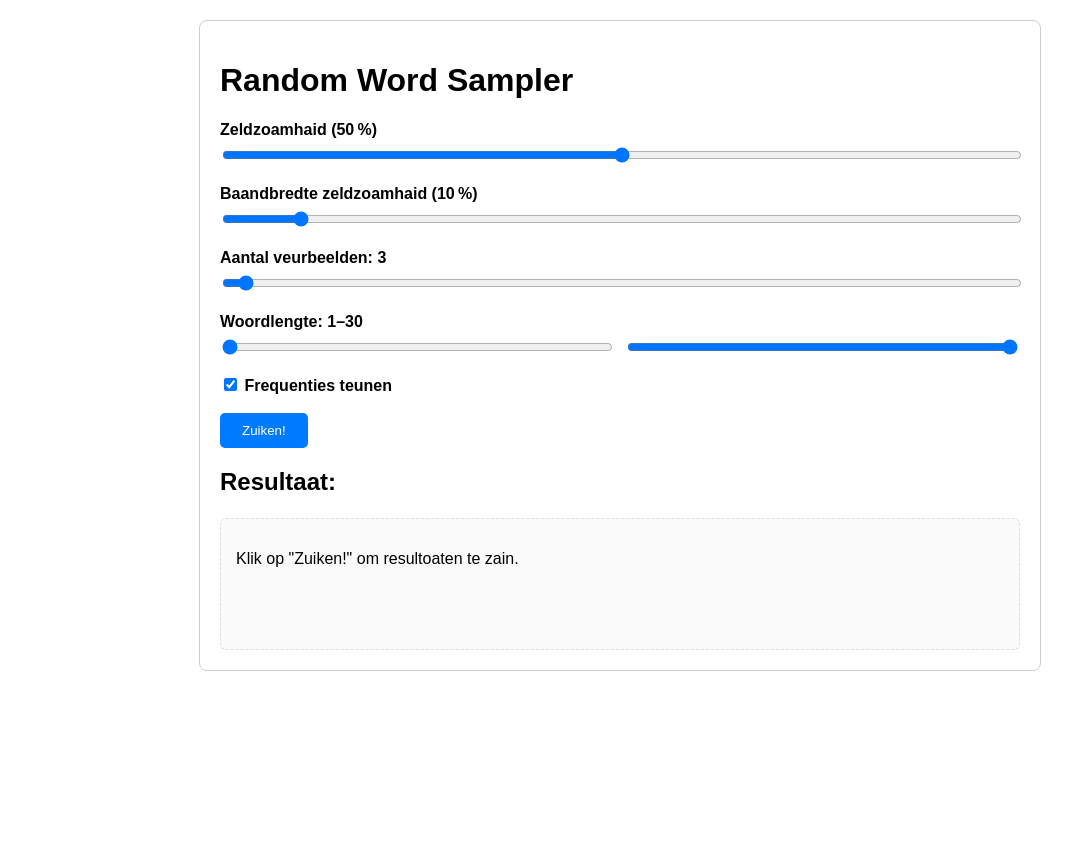
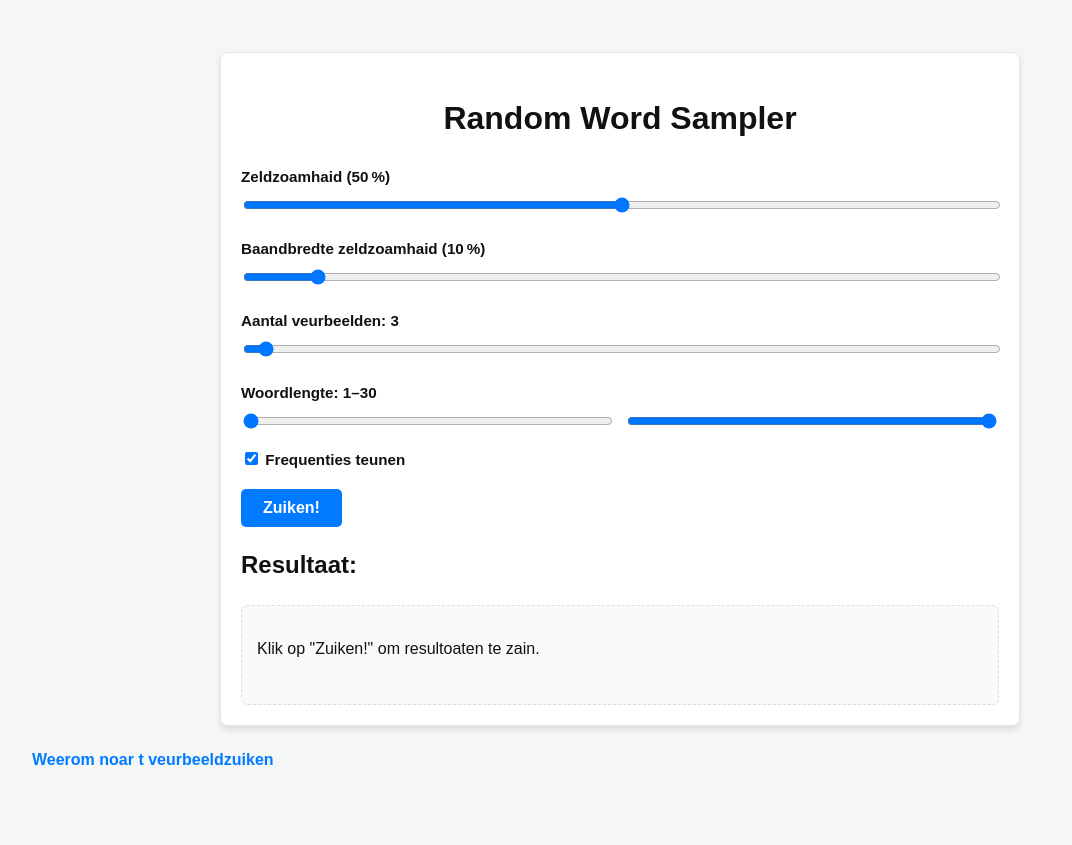
Before and after one commit to tom9358/kreuze-zuik, a Flask app: page /random_word in a window 1280 px wide. Shown: the whole page, without its empty margins (20-1092 px from the left). Before the commit the page ends 671 px from the top, so only its background shows below. Run offline with Flask 3, Linux system fonts and the light colour scheme; parts of the project's set-up code (start-up, migrations or seed data) failed here and were passed over.

Commit message:
Update random_word

```diff
--- a/templates/random_word.html
+++ b/templates/random_word.html
@@ -4,10 +4,12 @@
 <meta charset="UTF-8">
 <meta name="viewport" content="width=device-width, initial-scale=1.0">
 <title>Ontdek willekeurege woorden</title>
+<link rel="stylesheet" href="{{ url_for('static', filename='styles.css') }}">
 <style>
     body { font-family: sans-serif; margin: 20px; }
     .container { max-width: 800px; margin: auto; padding: 20px;
-                 border: 1px solid #ccc; border-radius: 8px; }
+                 border: 1px solid var(--border); border-radius: 8px;
+                 background-color: #fff; box-shadow: var(--shadow);}
 
     .form-group { margin-bottom: 18px; }
     label { display: block; margin-bottom: 6px; font-weight: 600; }
@@ -29,6 +31,7 @@
         background: #e9e9e9; border-radius: 3px;
     }
 </style>
+<script defer src="https://cloud.umami.is/script.js" data-website-id="f10b8a14-bb17-4158-b6e6-b412457be588"></script>
 </head>
 <body>
 <div class="container">
@@ -84,6 +87,8 @@
         <p>Klik op "Zuiken!" om resultoaten te zain.</p>
     </div>
 </div>
+
+<h4><a href="/">Weerom noar t veurbeeldzuiken</a></h4>
 
 <script>
 /* refs */
```
